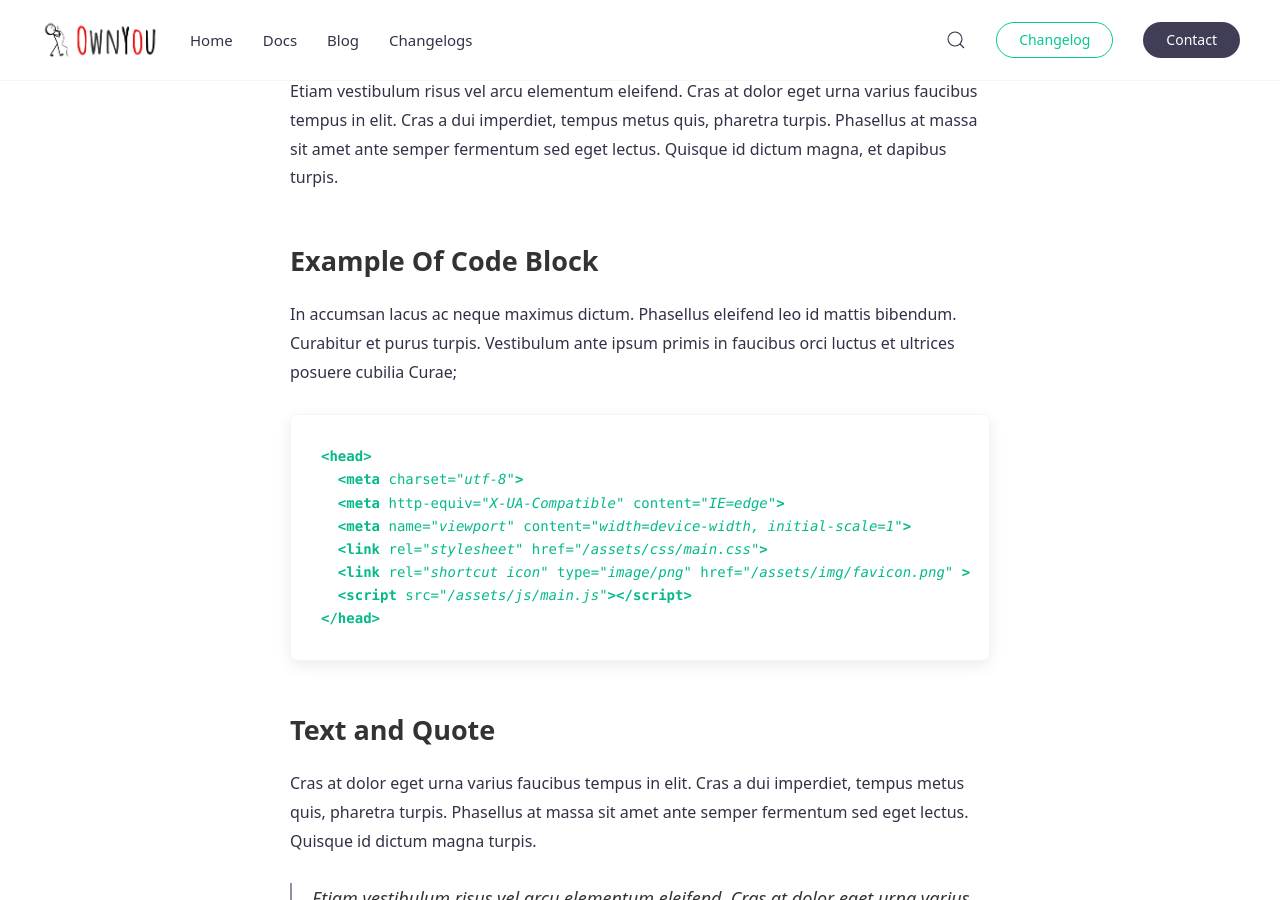
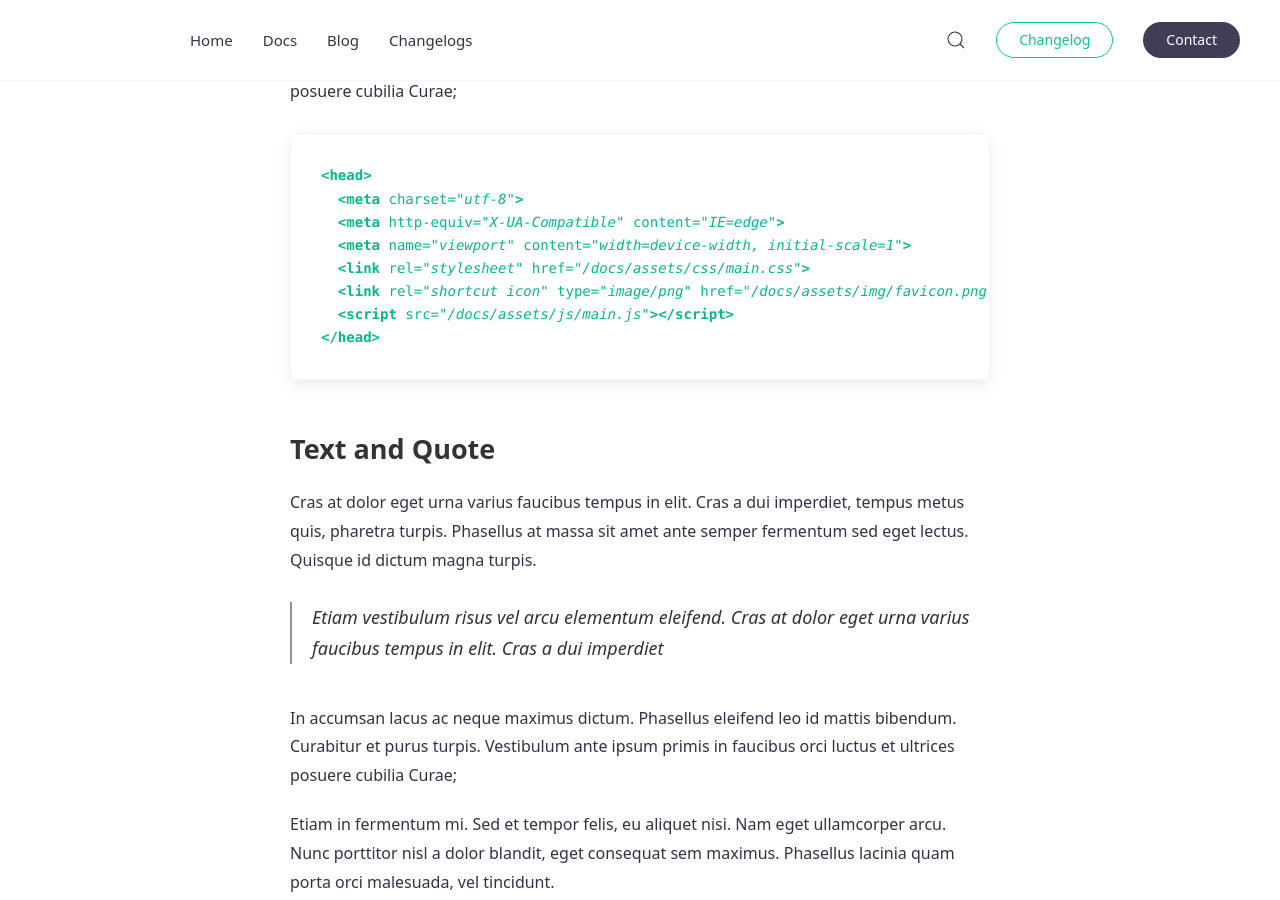
Before and after one commit to OwnYouLtd/docs, a Jekyll site: the page built from _posts/2017-05-25-post7.md, in a window 1280 px wide and 900 px high, scrolled down 1000 px. Built offline with Jekyll 4.4.1, drawn with Linux system fonts in a browser that asks for light colours.

Commit message:
Update _config.yml

```diff
--- a/_config.yml
+++ b/_config.yml
@@ -10,13 +10,13 @@
 lang: en
 
 # Site subpath, e.g. /blog
-baseurl: ""
+baseurl: "docs/"
 
 # Permalink URLs structure, for permalink style options see: https://jekyllrb.com/docs/permalinks/
 permalink: /:title/
 
 # Site base hostname & protocol, e.g. http://example.com
-url: "https://github.com/OwnYouLtd/docs/"
+url: "https://github.com/OwnYouLtd/"
 
 # Site logo # e.g. logo.png, upload logo image file to /uploads/ folder
 logo: ownyou_logo_24b.png
```
